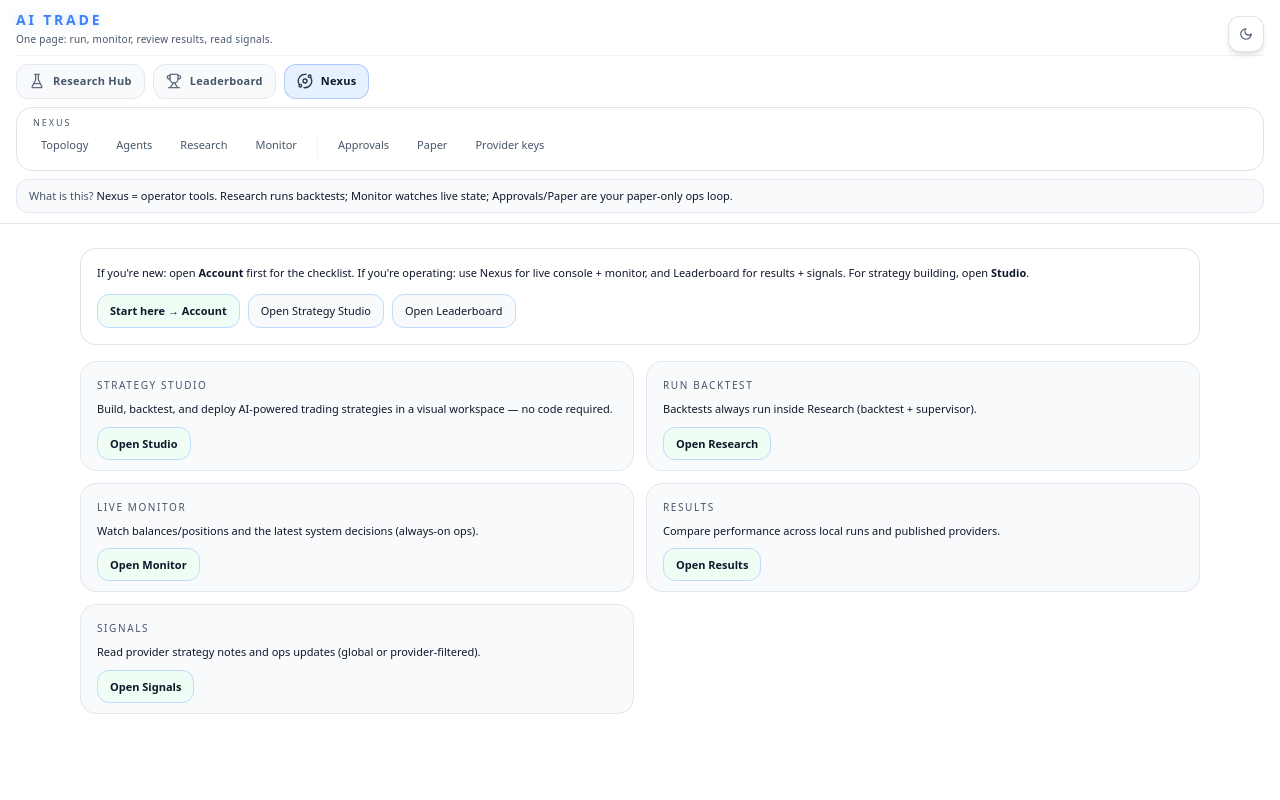
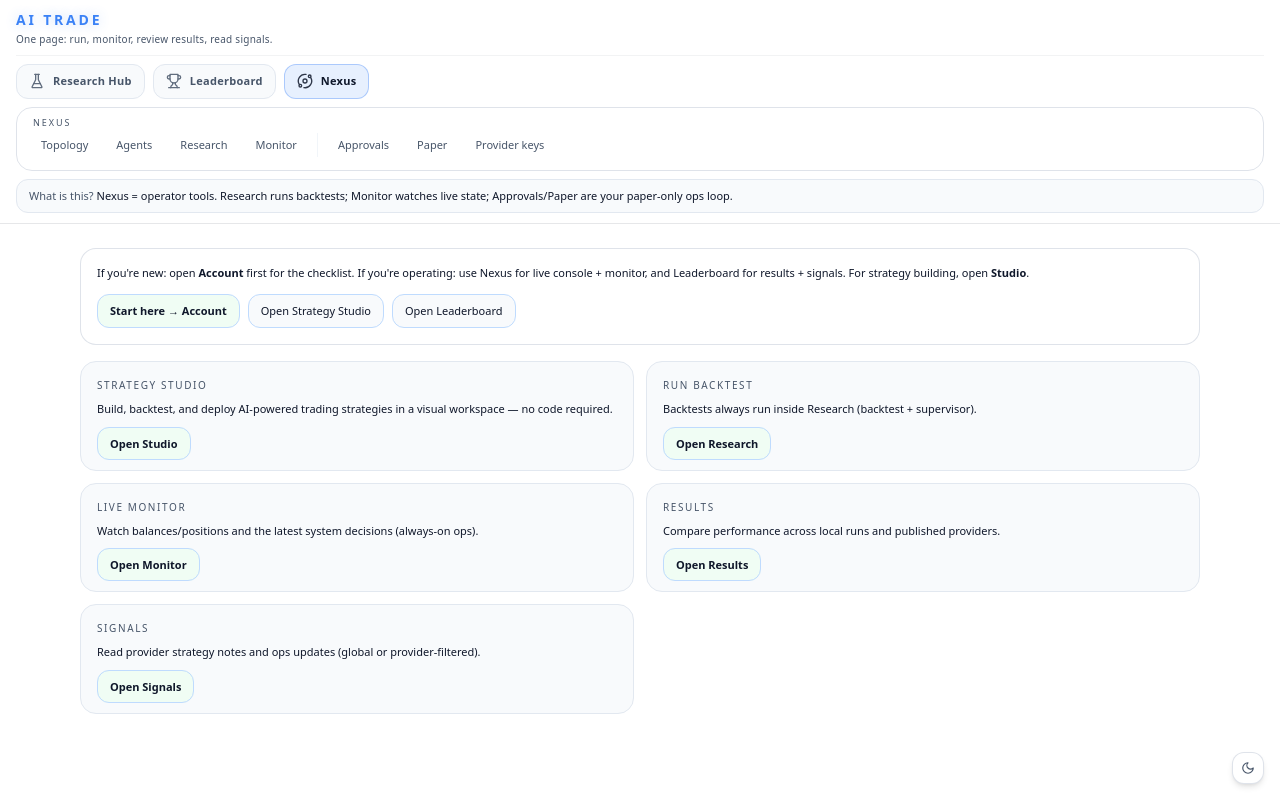
Before and after one commit to olaxbt/ai-market-maker, a Next.js app in the folder web/: page /trade in a window 1280 px wide. Built offline with nearby package versions, Linux system fonts and the light colour scheme; no server answers.

Commit message:
fix: move theme toggle to bottom-right to avoid header overlap

```diff
--- a/web/src/components/ThemeProvider.tsx
+++ b/web/src/components/ThemeProvider.tsx
@@ -35,7 +35,7 @@ export function ThemeProvider({ children }: { children: React.ReactNode }) {
       {mounted && (
         <button
           onClick={toggle}
-          className="fixed top-4 right-4 z-[9999] flex h-9 w-9 items-center justify-center rounded-xl border border-[var(--nexus-card-stroke)] bg-[var(--nexus-panel)] text-[var(--nexus-muted)] shadow-md transition-all hover:scale-105 hover:text-[var(--nexus-text)]"
+          className="fixed bottom-4 right-4 z-50 flex h-8 w-8 items-center justify-center rounded-xl border border-[var(--nexus-card-stroke)] bg-[var(--nexus-panel)]/80 text-[var(--nexus-muted)] shadow-md backdrop-blur-sm transition-all hover:scale-105 hover:text-[var(--nexus-text)]"
           title={theme === "light" ? "Switch to dark mode" : "Switch to light mode"}
           aria-label="Toggle color theme"
         >
```
